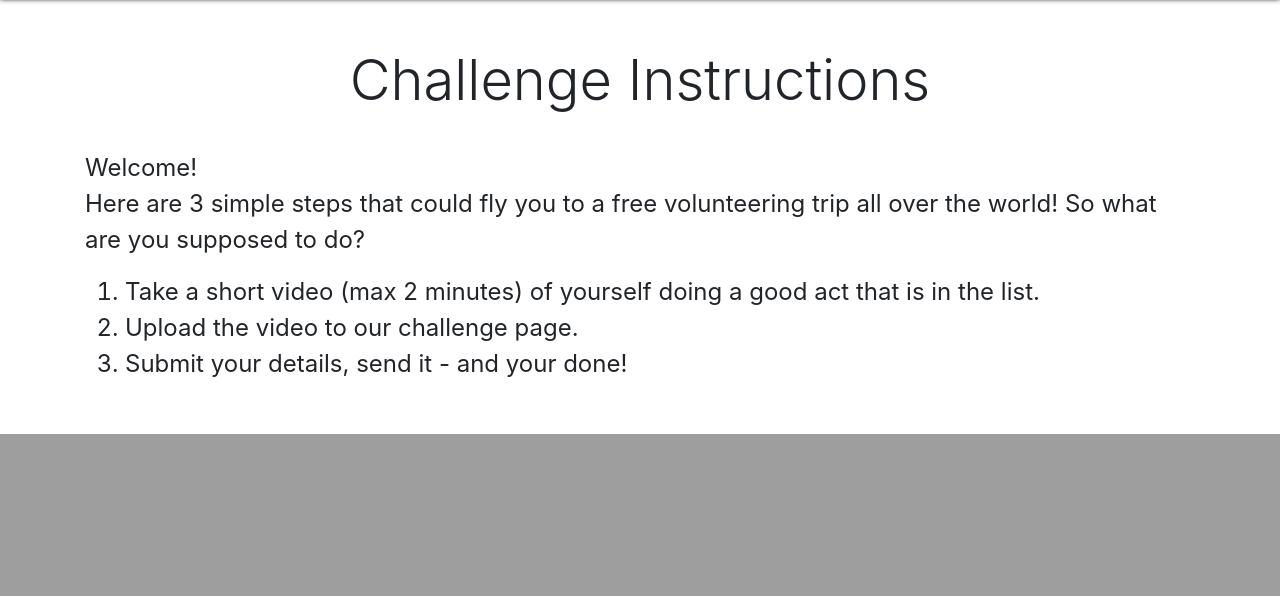
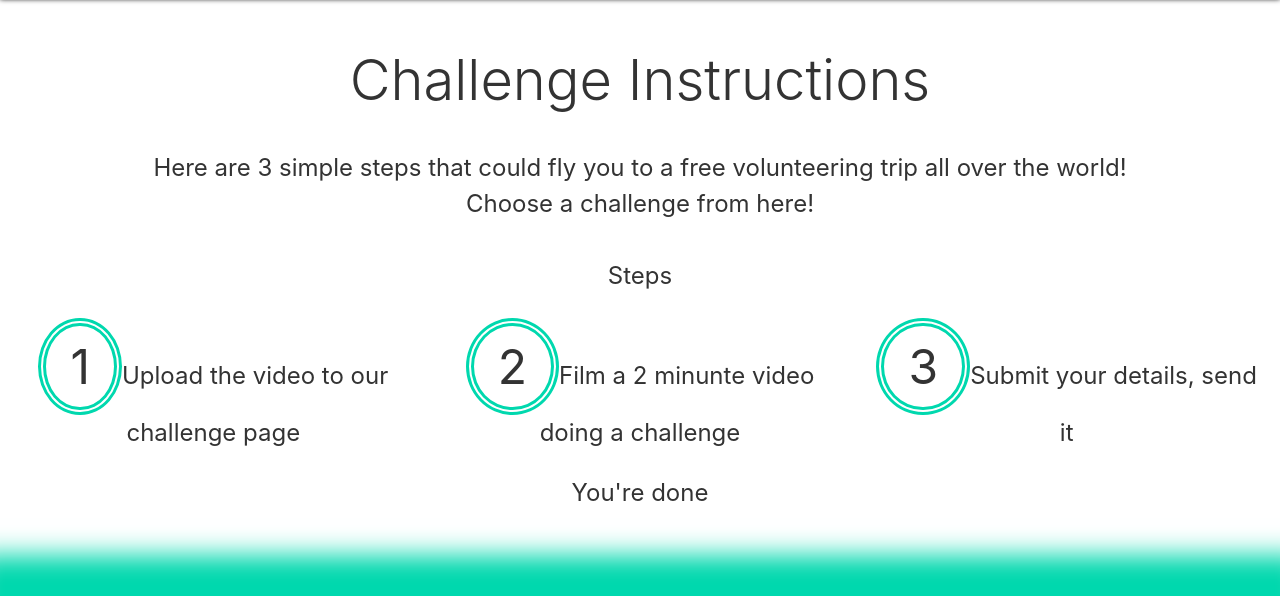
Before and after one commit to ranifarhat/GivingWay, a Flask app: page / in a window 1280 px wide. Shown: the part 1011-1607 px from the top of the page. Before the commit the page ends 1445 px from the top, so only its background shows below. Run offline with Flask 2, Linux system fonts and the light colour scheme; some libraries are stand-ins or nearby versions.

Commit message:
making the steps look better #circles on numbers

```diff
--- a/static/ch_css.css
+++ b/static/ch_css.css
@@ -36,7 +36,15 @@
 }
 
 #gw-img {
+	padding-left: 0.5em;
 	width: 7em;
+	transform: scale(1);
+	-webkit-transition: transform 0.4s;
+}
+
+#gw-img:hover {
+	transform: scale(1.2);
+	-webkit-transition: transform 0.25s;
 }
 
 /* ---- Background Photo ---- */
@@ -84,12 +92,69 @@
 
 .inst {
 	font-size: 1.5rem;
+	color: #333333;
 }
 
+/* ---- Steps ---- */
 
+.step {
+	margin-top: 1em;
+	margin-bottom: 2em;
+	background-color: white;
+	color: #333333;
+	font-size: 1.5rem;
+}
 
+#num {
+	font-size: 2em;
+}
+
+/* ---- Example Video ---- */
+
+.vid {
+	box-shadow: 0px -15px 25px 25px #00d8ae;
+	background-color: #00d8ae;
+	color: white;
+	padding-top: 1em;
+	/*display: block;*/
+}
+
+.v-title {
+	padding-bottom: 20rem;
+}
+
+.video {
+	padding-top: 2em;
+	width: 100%;
+	height: 60em;
+}
 
 /* ---- Random Classes ----*/
+
+.circle {
+	/*background-color: red;*/
+	display: inline-block;
+	border: 8px double #00d8ae;
+	font-size: 2em;
+	/*width: 2em;*/
+	padding-right: 0.5em;
+	padding-left: 0.5em;
+	padding-top: 0.1em;
+	padding-bottom: 0.1em;
+	border-radius: 100%;
+}
+
+.square {
+	background-color: red;
+	/*display: inline-block;*/
+	padding-left: 5em;
+	margin-top: 20em;
+}
+
+.pd {
+	padding-top: 0.5em;
+	padding-bottom: 0.5em;
+}
 
 .example {
 	/*background-color: red;*/
--- a/templates/ch_page.html
+++ b/templates/ch_page.html
@@ -41,17 +41,51 @@
 	<div class="inst container">
 		<center><span class="display-4">Challenge Instructions</span></center>
 		<br>
-		<p>Welcome!<br>Here are 3 simple steps that could fly you to a free volunteering trip all over the world!
-		So what are you supposed to do?
-		<ol>
-			<li>Take a short video (max 2 minutes) of yourself doing a good act that is in the list.</li>
+		<p class="text-center">
+			Here are 3 simple steps that could fly you to a free volunteering trip all over the world!<br>
+			Choose a challenge from here!
+		</p>
+	</div>
+	<!-- STEPS USING COL AND ROWS BS 4 -->
+	<div class="step container-fluid">
+		<div class="row">
+			<div class="col text-center pd">Steps</div>
+		</div>
 
-			<li>Upload the video to our challenge page.</li>
+		<!-- Actual Steps -->
+		<div class="row">
+			<div class="col text-center pd">
+				<span class="circle">1</span>Upload the video to our challenge page
+			</div>
+			<div class="col text-center pd">
+				<span class="circle">2</span>Film a 2 minunte video doing a challenge
+			</div>
+			<div class="col text-center pd">
+				<span class="circle">3</span>Submit your details, send it
+			</div>
+		</div>
+		<div class="row">
+			<div class="col text-center pd">You're done</div>
+		</div>
+	</div>
+	<br>
+	<div class="vid container-fluid">
+		<center><span class="v-title display-4">
+			Example Video
+		</span></center>
+		<iframe class="video" src="https://www.youtube.com/embed/PHgc8Q6qTjc" frameborder="0" allow="accelerometer; autoplay; encrypted-media; gyroscope; picture-in-picture" allowfullscreen></iframe>
+	</div>
 
-			<li>Submit your details, send it - and your done!</li>
-		</ol>
-		</p><br>
-	</div>
+	<br><br><br><br><br><br><br><br><br><br><br><br><br><br><br><br><br><br><br><br><br><br><br><br><br><br><br><br><br><br><br><br><br><br><br><br>
+
+	<center><div class="circle">1</div></center>
+	<!-- <br><br> -->
+	<!-- <div class="square">test</div> -->
+
+	<br><br><br><br><br><br><br><br><br><br><br><br><br><br><br><br><br><br><br><br><br><br><br><br><br><br><br><br><br><br><br><br><br><br><br><br>
+
+
+
 
 	<script src="https://code.jquery.com/jquery-3.3.1.slim.min.js" integrity="sha384-q8i/X+965DzO0rT7abK41JStQIAqVgRVzpbzo5smXKp4YfRvH+8abtTE1Pi6jizo" crossorigin="anonymous"></script>
 
```
